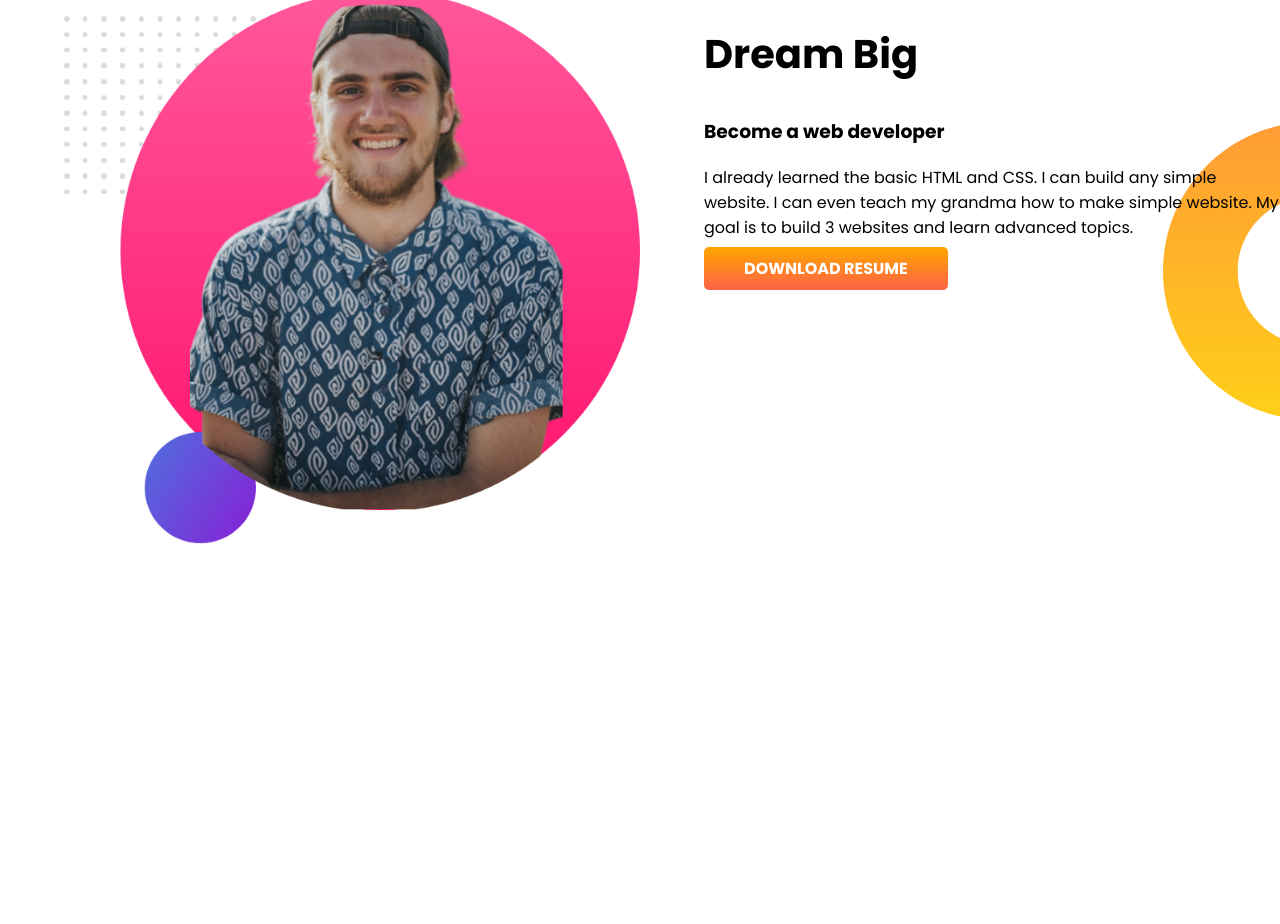
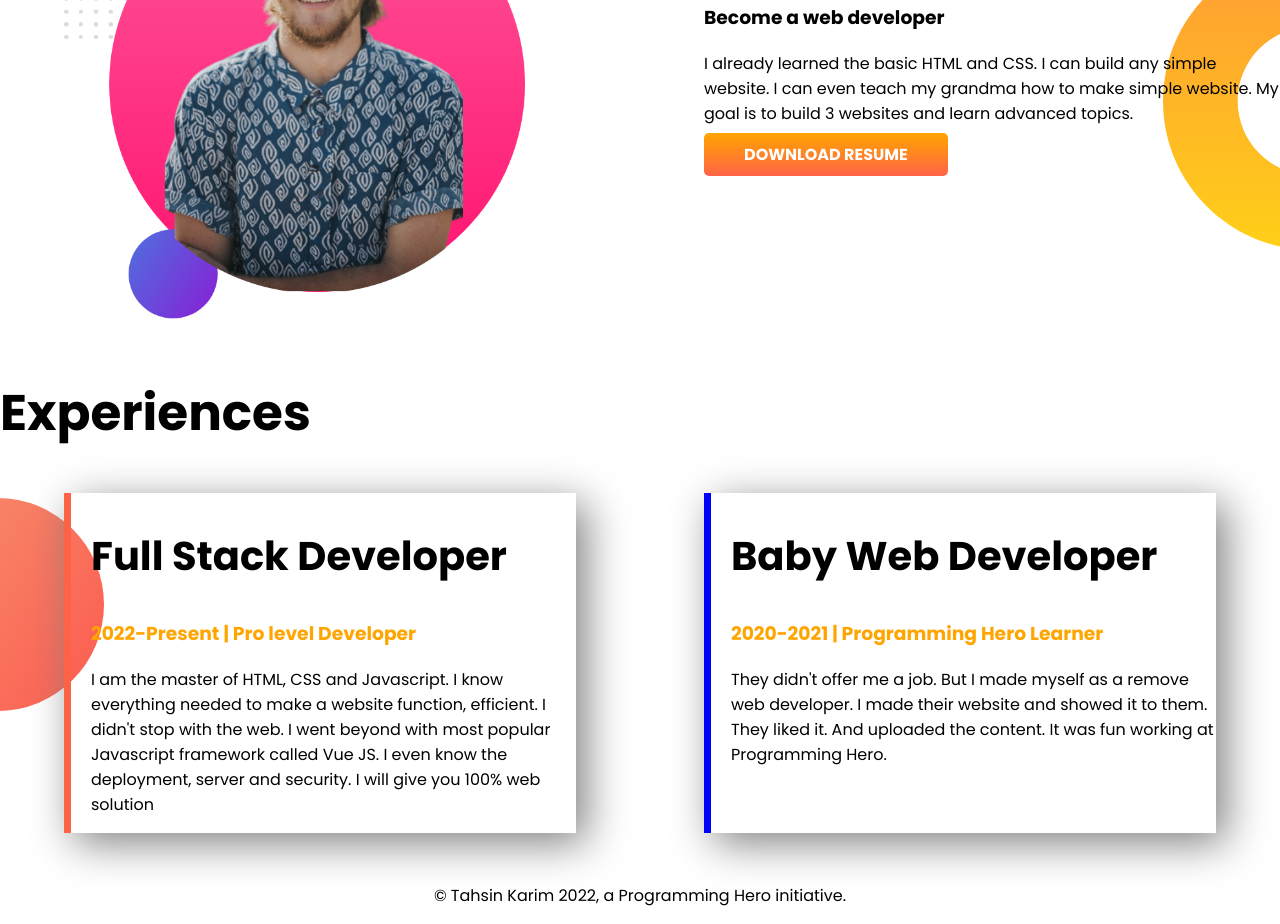
Before and after one commit to tahsinkarim/programming-hero-module-4, a plain HTML site: page index.html in a window 1280 px wide. Shown: the part 638-1562 px from the top of the page. Before the commit the page ends 1239 px from the top, so only its background shows below. Drawn offline with Linux system fonts and the light colour scheme.

Commit message:
border and footer added

```diff
--- a/index.html
+++ b/index.html
@@ -15,7 +15,7 @@
   </head>
   <body>
     <main>
-      <section class="hero">
+      <section class="hero flex-container">
         <div class="half-width">
           <h1>Welcome to</h1>
           <h1><span class="orange-color"> Peter Parker </span> World!</h1>
@@ -32,7 +32,7 @@
           <img src="./images/my-background.png" alt="developer portrait" />
         </div>
       </section>
-      <section class="dream-big">
+      <section class="dream-big flex-container">
         <div class="half-width">
           <img src="./images/my-background2.png" alt="developer portrait" />
         </div>
@@ -47,6 +47,35 @@
           <a class="link-btn" href="#" target="_blank">DOWNLOAD RESUME</a>
         </div>
       </section>
+      <section class="exp-area">
+        <h1>Experiences</h1>
+        <div class="flex-container">
+          <div class="exp-item" id="full-stack">
+            <h2>Full Stack Developer</h2>
+            <h3 class="orange-color">2022-Present | Pro level Developer</h3>
+            <p>
+              I am the master of HTML, CSS and Javascript. I know everything
+              needed to make a website function, efficient. I didn't stop with
+              the web. I went beyond with most popular Javascript framework
+              called Vue JS. I even know the deployment, server and security. I
+              will give you 100% web solution
+            </p>
+          </div>
+          <div class="exp-item" id="baby-dev">
+            <h2>Baby Web Developer</h2>
+            <h3 class="orange-color">2020-2021 | Programming Hero Learner</h3>
+            <p>
+              They didn't offer me a job. But I made myself as a remove web
+              developer. I made their website and showed it to them. They liked
+              it. And uploaded the content. It was fun working at Programming
+              Hero.
+            </p>
+          </div>
+        </div>
+      </section>
     </main>
+    <footer>
+      <p>© Tahsin Karim 2022, a Programming Hero initiative.</p>
+    </footer>
   </body>
 </html>
--- a/style.css
+++ b/style.css
@@ -5,13 +5,16 @@ body {
 h1 {
   font-size: 50px;
 }
+h2 {
+  font-size: 40px;
+}
 .dream-header {
   font-size: 40px;
 }
 .orange-color {
   color: orange;
 }
-section {
+.flex-container {
   display: flex;
   margin-bottom: 50px;
 }
@@ -20,7 +23,7 @@ section {
   padding-left: 5%;
 }
 .half-width img {
-  width: 100%;
+  width: 80%;
 }
 .link-btn {
   text-decoration: none;
@@ -39,3 +42,24 @@ section {
   background-repeat: no-repeat;
   background-position: right;
 }
+.exp-area {
+  background-image: url(./images/exp-bg.png);
+  background-repeat: no-repeat;
+  background-position: left;
+}
+.exp-item {
+  width: 40%;
+  margin-left: 5%;
+  margin-right: 5%;
+  padding-left: 20px;
+  box-shadow: 10px 10px 40px gray;
+}
+#full-stack {
+  border-left: 7px solid tomato;
+}
+#baby-dev {
+  border-left: 7px solid blue;
+}
+footer p {
+  text-align: center;
+}
```
